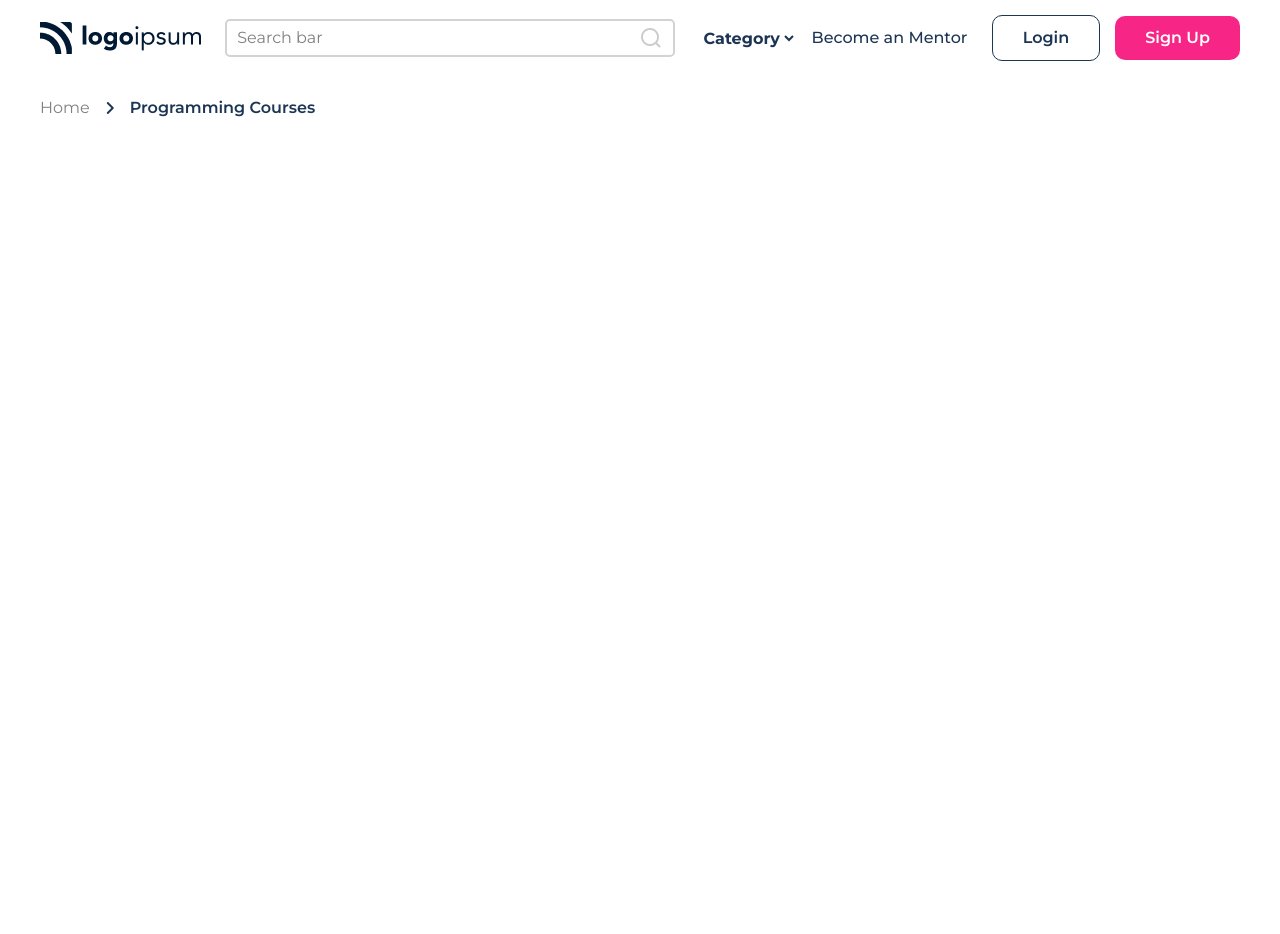
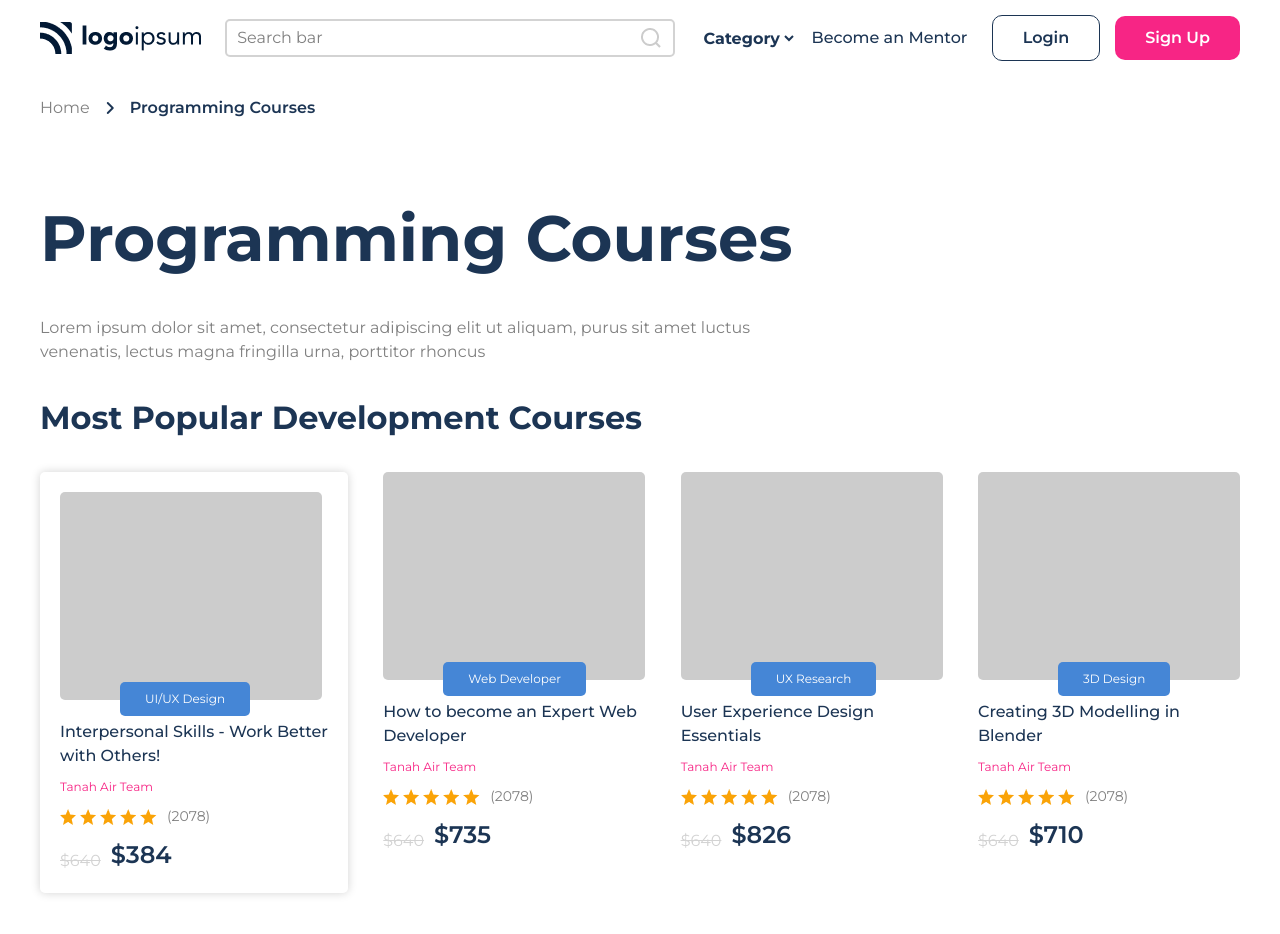
Before and after one commit to Faridun-07/Hw-Week-4, a website: page index.html in a window 1280 px wide. Before the commit the page ends 800 px from the top, so only its background shows below. Drawn offline with nearby package versions, Linux system fonts and the light colour scheme; files that its build step writes are made by us from their sources.

Commit message:
Add section 1

```diff
--- a/index.html
+++ b/index.html
@@ -52,7 +52,93 @@
         <i class="fa-solid fa-angle-right" style="color: #1C3554;"></i>
         <p class="text-[#1C3554] font-semibold">Programming Courses</p>
     </header>
- <main></main>
+ <main>
+    <section class="max-w-300 m-auto flex flex-col gap-[30px] p-[50px_20px] lg:p-[50px_0]">
+        <h1 class="text-[#1C3554] lg:text-[64px] text-[30px] font-bold">Programming Courses</h1>
+        <p class="text-[gray] lg:w-[750px]">Lorem ipsum dolor sit amet, consectetur adipiscing elit ut aliquam, purus sit amet luctus venenatis, lectus magna fringilla urna, porttitor rhoncus </p>
+        <div class="flex flex-col gap-[30px]">
+            <h1 class="text-[#1C3554] lg:text-[32px] text-[30px] font-bold">Most Popular Development Courses</h1>
+        </div>
+
+        <div class="flex  gap-[20px] justify-between gap-[20px] overflow-auto lg:overflow-visible">
+            <article class="flex flex-col gap-[20px] lg:shadow-[0_0_10px_lightgray] rounded-[5px] lg:p-[20px] min-w-[350px] items-center lg:min-w-0 lg:items-start">
+                <div class="flex flex-col gap-[20px] relative w-[262px] h-[208px] bg-[#CCCCCC] rounded-[5px]">
+                <div class="absolute bg-[#4586D6] text-white text-[12px] p-[8px_25px] rounded-[5px] top-[190px] left-[60px]">UI/UX Design</div>
+            </div>
+            <div class="flex flex-col gap-[10px]">
+                <h1 class="text-[#1C3554] font-medium">Interpersonal Skills - Work Better <br> with Others!</h1>
+                <p class="text-[12px] text-[#F72585] ">Tanah Air Team</p>
+                <div class="flex items-center gap-[10px]">
+                    <img src="./src/images/Rating.png" alt="">
+                    <p class="text-[gray] text-[14px]">(2078)</p>
+                </div>
+
+                <div class="flex gap-[10px] items-end">
+                    <p class="text-[lightgray] line-through">$640</p>
+                    <h1 class="text-[#1C3554] text-[24px] font-semibold">$384</h1>
+                </div>
+                </div>
+            </article>
+
+             <article class="flex flex-col gap-[20px] min-w-[350px] items-center lg:min-w-0 lg:items-start">
+                <div class="flex flex-col gap-[20px] relative w-[262px] h-[208px] bg-[#CCCCCC] rounded-[5px]">
+                <div class="absolute bg-[#4586D6] text-white text-[12px] p-[8px_25px] rounded-[5px] top-[190px] left-[60px]">Web Developer</div>
+            </div>
+            <div class="flex flex-col gap-[10px]">
+                <h1 class="text-[#1C3554] font-medium">How to become an Expert Web <br> Developer</h1>
+                <p class="text-[12px] text-[#F72585] ">Tanah Air Team</p>
+                <div class="flex items-center gap-[10px]">
+                    <img src="./src/images/Rating.png" alt="">
+                    <p class="text-[gray] text-[14px]">(2078)</p>
+                </div>
+
+                <div class="flex gap-[10px] items-end">
+                    <p class="text-[lightgray] line-through">$640</p>
+                    <h1 class="text-[#1C3554] text-[24px] font-semibold">$735</h1>
+                </div>
+                </div>
+            </article>
+
+             <article class="flex flex-col gap-[20px] min-w-[350px] items-center lg:min-w-0 lg:items-start">
+                <div class="flex flex-col gap-[20px] relative w-[262px] h-[208px] bg-[#CCCCCC] rounded-[5px]">
+                <div class="absolute bg-[#4586D6] text-white text-[12px] p-[8px_25px] rounded-[5px] top-[190px] left-[70px]">UX Research</div>
+            </div>
+            <div class="flex flex-col gap-[10px]">
+                <h1 class="text-[#1C3554] font-medium">User Experience Design <br> Essentials</h1>
+                <p class="text-[12px] text-[#F72585] ">Tanah Air Team</p>
+                <div class="flex items-center gap-[10px]">
+                    <img src="./src/images/Rating.png" alt="">
+                    <p class="text-[gray] text-[14px]">(2078)</p>
+                </div>
+
+                <div class="flex gap-[10px] items-end">
+                    <p class="text-[lightgray] line-through">$640</p>
+                    <h1 class="text-[#1C3554] text-[24px] font-semibold">$826</h1>
+                </div>
+                </div>
+            </article>
+
+             <article class="flex flex-col gap-[20px] min-w-[350px] items-center lg:min-w-0 lg:items-start">
+                <div class="flex flex-col gap-[20px] relative w-[262px] h-[208px] bg-[#CCCCCC] rounded-[5px]">
+                <div class="absolute bg-[#4586D6] text-white text-[12px] p-[8px_25px] rounded-[5px] top-[190px] left-[80px]">3D Design</div>
+            </div>
+            <div class="flex flex-col gap-[10px]">
+                <h1 class="text-[#1C3554] font-medium">Creating 3D Modelling in <br> Blender </h1>
+                <p class="text-[12px] text-[#F72585] ">Tanah Air Team</p>
+                <div class="flex items-center gap-[10px]">
+                    <img src="./src/images/Rating.png" alt="">
+                    <p class="text-[gray] text-[14px]">(2078)</p>
+                </div>
+
+                <div class="flex gap-[10px] items-end">
+                    <p class="text-[lightgray] line-through">$640</p>
+                    <h1 class="text-[#1C3554] text-[24px] font-semibold">$710</h1>
+                </div>
+                </div>
+            </article>
+        </div>
+    </section>
+ </main>
  <footer></footer>
 </body>
 </html>
```
Also changed, not shown: src/images/Rating.png (added).
